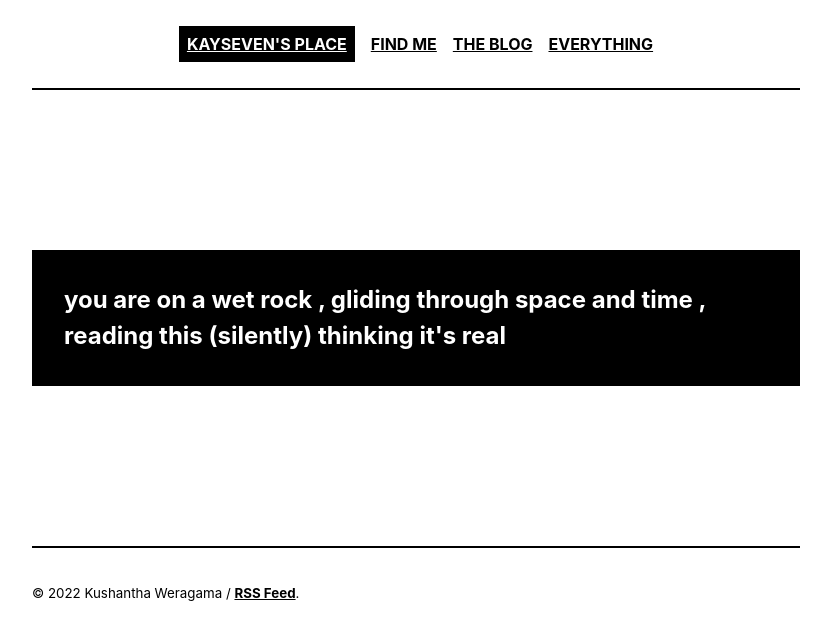
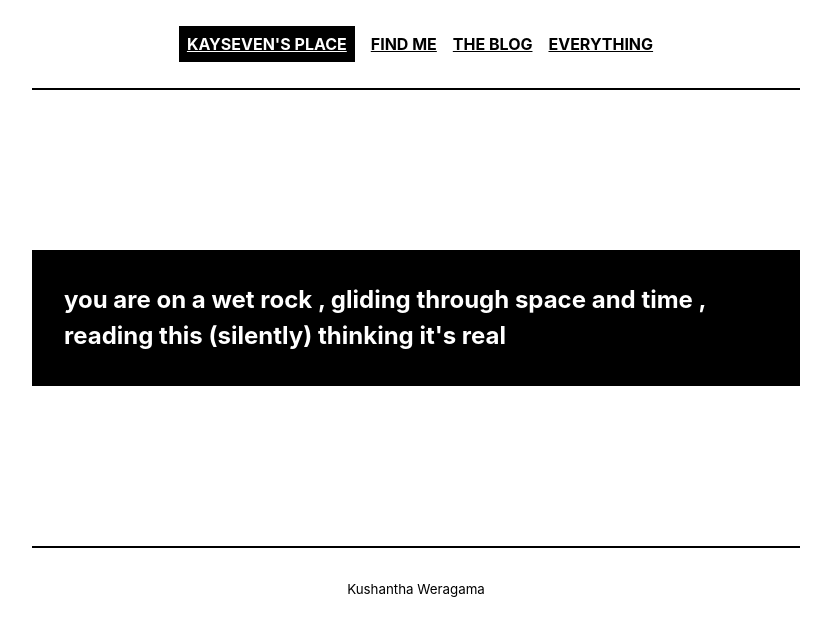
Before and after one commit to kushantha7/kushantha7.github.io, a Jekyll site: the page built from index.html, in a window 1280 px wide. Shown: the top 640 px of the page, without its empty margins (224-1055 px from the left). Built offline with Jekyll 4.4.1, drawn with Linux system fonts in a browser that asks for light colours; the list of posts is cut into pages by our own code.

Commit message:
Update footer.html

```diff
--- a/_includes/footer.html
+++ b/_includes/footer.html
@@ -1,5 +1,7 @@
 <footer class="footer" role="contentinfo">
     <small>
-        © 2022 Kushantha Weragama / <a href="/atom.xml">RSS Feed</a>.
+        <center>
+        Kushantha Weragama
+        </center>
     </small>
 </footer>
```
